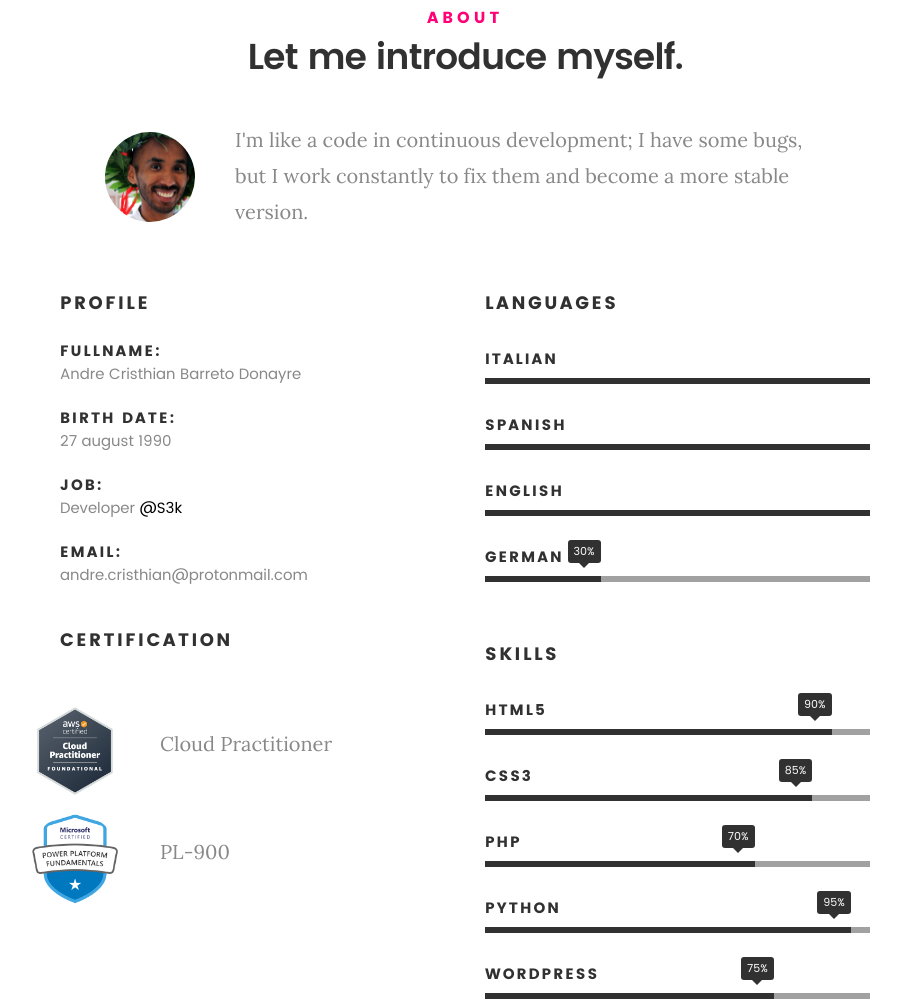
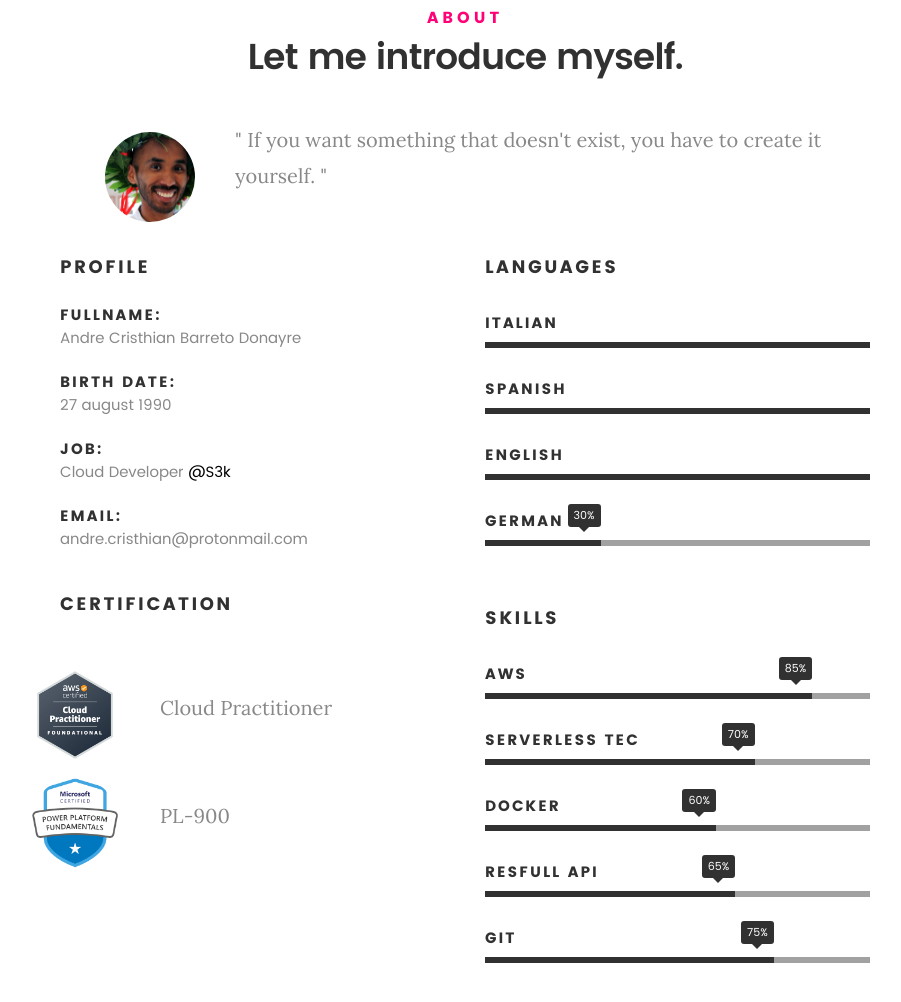
Before and after one commit to DanerSound/danersound.github.io, a plain HTML site: page index.html in a window 1280 px wide. Shown: the part 917-1919 px from the top of the page, without its empty margins (175-1076 px from the left). Drawn offline with nearby package versions, Linux system fonts and the light colour scheme; files whose address does not match are found by name.

Commit message:
structure refactoring added usufull notes

```diff
--- a/index.html
+++ b/index.html
@@ -31,7 +31,7 @@
 
     <!-- favicons
 	================================================== -->
-    <link rel="icon" type="image/png" href="favicon.png">
+    <link rel="icon" type="image/png" href="favicon2.jpg">
 
     <script src="https://ajax.googleapis.com/ajax/libs/jquery/3.5.1/jquery.min.js"></script>
 
@@ -56,10 +56,11 @@
                         <li class="current"><a class="smoothscroll" href="#intro" title="">Home</a></li>
                         <li><a class="smoothscroll" href="#about" title="">About</a></li>
                         <li><a class="smoothscroll" href="#resume" title="">Resume</a></li>
-                        <li><a class="smoothscroll" href="#portfolio" title="">Portfolio</a></li>
-<!--                    <li><a class="smoothscroll" href="#services" title="">Services</a></li>
+            <!--        <li><a class="smoothscroll" href="#portfolio" title="">Portfolio</a></li>
+                        <li><a class="smoothscroll" href="#services" title="">Services</a></li>
                         <li><a class="smoothscroll" href="#contact" title="">Contact</a></li>
-                        <li><a href="styles.html" title="">Logs</a></li> -->
+                        <li><a href="styles.html" title="">Logs</a></li>
+            -->
                     </ul>
                 </nav>
             </div> <!-- /top-bar -->
@@ -118,7 +119,8 @@
                     <img src="images/profile-pic2.jpeg" alt="Profile Picture">
 
                     <p class="lead">
-                        I'm like a code in continuous development; I have some bugs, but I work constantly to fix them and become a more stable version.                    </p>
+                        " If you want something that doesn't exist, you have to create it yourself. "
+                    </p>
                 </div>
 
             </div>
@@ -141,7 +143,7 @@
                     </li>
                     <li>
                         <strong>Job:</strong>
-                        <span> Developer <a href="https://www.linkedin.com/company/s3k-security-of-the-third-millennium/mycompany/ "> @S3k </a></span>
+                        <span> Cloud Developer <a href="https://www.linkedin.com/company/s3k-security-of-the-third-millennium/mycompany/ "> @S3k </a></span>
                     </li>
                     <li>
                         <strong>Email:</strong>
@@ -196,25 +198,24 @@
 
                 <ul class="skill-bars">
                     <li>
-                        <div class="progress percent90"><span>90%</span></div>
-                        <strong>HTML5</strong>
-                    </li>
-                    <li>
                         <div class="progress percent85"><span>85%</span></div>
-                        <strong>CSS3</strong>
+                        <strong>AWS</strong>
                     </li>
                     <li>
                         <div class="progress percent70"><span>70%</span></div>
-                        <strong>PHP</strong>
+                        <strong>Serverless Tec</strong>
                     </li>
                     <li>
-                        <div class="progress percent95"><span>95%</span></div>
-                        <strong>Python</strong>
+                        <div class="progress percent60"><span>60%</span></div>
+                        <strong>Docker</strong>
                     </li>
                     <li>
-
+                        <div class="progress percent65"><span>65%</span></div>
+                        <strong>Resfull API</strong>
+                    </li>
+                    <li>
                         <div class="progress percent75"><span>75%</span></div>
-                        <strong>Wordpress</strong>
+                        <strong>Git</strong>
                     </li>
 
                 </ul> <!-- /skill-bars -->
@@ -268,13 +269,15 @@
                         </div>
 
                         <div class="timeline-header">
-                            <h3> Developer</h3>
+                            <h3> Cloud Developer</h3>
                             <p>July 2023 - Present</p>
                         </div>
 
                         <div class="timeline-content">
                             <h4>S3K S.p.A. - Security of the third millennium</h4>
-                            <p>Lorem ipsum Occaecat do esse ex et dolor culpa nisi ex in magna consectetur nisi cupidatat laboris esse eiusmod deserunt aute do quis velit esse sed Ut proident cupidatat nulla esse cillum laborum occaecat nostrud sit dolor incididunt amet est occaecat nisi.</p>
+                            <p>
+                                I have expertise in Amazon Web Services (AWS), particularly in serverless technologies, with a specialization in managing and maintaining Lambda functions. I offer technical support and consulting services to different departments within the company, helping to integrate and optimize AWS solutions to improve overall operational performance.
+                            </p>
                         </div>
 
                     </div> <!-- /timeline-block -->
@@ -392,7 +395,7 @@
                 </div>-->
 
             </div>
-
+            <!--
             <div class="col-six tab-full pull-right social">
 
                 <ul class="footer-social">
@@ -401,6 +404,7 @@
                 </ul>
 
             </div>
+        -->
 
             <div id="go-top">
                 <a class="smoothscroll" title="Back to Top" href="#top"><i class="fa fa-long-arrow-up"></i></a>
```
Also changed, not shown: favicon2.jpg (added).
